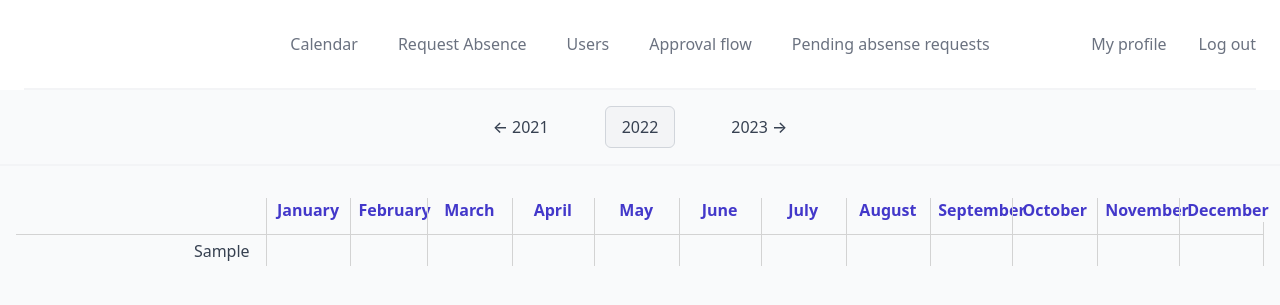
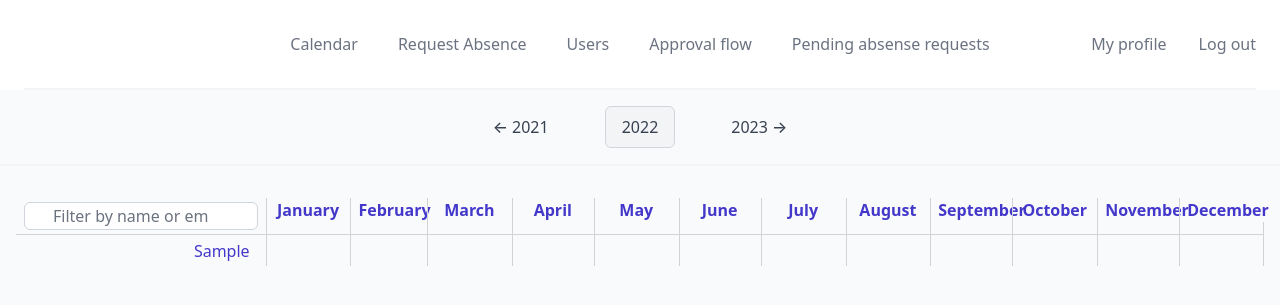
Before and after one commit to andreero/Absence_tracker, a Django app: page /calendar/ in a window 1280 px wide. Shown: the top 305 px of the page. Run offline with Django 4.2, Linux system fonts and the light colour scheme; a user stored in the database is signed in; tables that the repository leaves empty hold one stand-in row (values such as "Sample post").

Commit message:
Add calendar name filter

```diff
--- a/static/absences/css/calendarChart.css
+++ b/static/absences/css/calendarChart.css
@@ -1,3 +1,7 @@
+.hidden {
+    display:none;
+}
+
 .chart-wrapper {
   min-width: 1200px;
   overflow: hidden;
--- a/static/absences/css/style.css
+++ b/static/absences/css/style.css
@@ -749,6 +749,12 @@ select {
   width: 100%;
 }
 
+.w-min {
+  width: -webkit-min-content;
+  width: -moz-min-content;
+  width: min-content;
+}
+
 .w-auto {
   width: auto;
 }
--- a/static/absences/js/calendarChart.js
+++ b/static/absences/js/calendarChart.js
@@ -55,8 +55,6 @@ function createChart(e) {
             startShare = Math.floor((startDate.getTime() - new Date(urlYear, 0, 0).getTime()) / 86400000) - 1;
             endShare = Math.floor((endDate.getTime() - new Date(urlYear, 0, 0).getTime()) / 86400000);
         }
-        console.log(monthlyView, calendarLength, startShare, endShare, urlYear, urlMonth)
-        console.log(new Date(urlYear, urlMonth, 0))
 
 
         if (startShare < 0) {
@@ -70,10 +68,8 @@ function createChart(e) {
         } else if (endShare > calendarLength) {
             endShare = calendarLength;
         }
-        console.log(monthlyView, calendarLength, startShare, endShare, urlYear, urlMonth)
 
         let left = chartLeft + Math.floor(chartWidth*startShare/calendarLength);
-//        let width = Math.ceil(chartWidth*(endShare-startShare)/calendarLength);
         let width = chartLeft + Math.ceil(chartWidth*endShare/calendarLength) - left;
 
         // apply css
@@ -100,5 +96,39 @@ function createChart(e) {
   });
 }
 
+function addSearch(){
+    const searchName = document.getElementById("searchName");
+
+    if (searchName) {
+      searchName.addEventListener("input", event => {
+        if (event.target.value) {
+          // Normalize the search term.
+          const value = event.target.value.toLowerCase();
+          console.log(value);
+
+          // Hide all non matching elements.
+          document
+            .querySelectorAll(`#calendarRows li:not([data-user-name*="${value}" i][data-user-email*="${value}" i])`)
+            .forEach(item => {
+              item.classList.add("hidden");
+            });
+
+          // Show all matching elements.
+          document.querySelectorAll(`#calendarRows li[data-user-name*="${value}" i], #calendarRows li[data-user-email*="${value}" i]`)
+          .forEach(item => {
+            item.classList.remove("hidden");
+          });
+        } else {
+          // If there are no search terms, show all elements.
+          document.querySelectorAll(`#calendarRows li`).forEach(item => {
+            item.classList.remove("hidden");
+          });
+        }
+      });
+    }
+}
+
+
 window.addEventListener("load", createChart);
+window.addEventListener("load", addSearch);
 window.addEventListener("resize", createChart);
--- a/templates/absences/yearly_calendar.html
+++ b/templates/absences/yearly_calendar.html
@@ -11,9 +11,7 @@
     <a href="{% url 'absences:calendar_yearly' year=year|add:-1 %}" class="flex relative items-center px-4 py-2 text-base font-medium text-gray-700 hover:text-gray-900">
         ←  {{year|add:-1}}
     </a>
-
     <span class="flex relative items-center px-4 py-2 text-base font-medium text-gray-700 hover:text-gray-900 bg-gray-100 border border-gray-300 rounded-md">{{year}}</span>
-
     <a href="{% url 'absences:calendar_yearly' year=year|add:1 %}" class="flex relative items-center px-4 py-2 text-base font-medium text-gray-700 hover:text-gray-900">
         {{year|add:1}} →
     </a>
@@ -23,7 +21,11 @@
 
 <div class="mt-8 chart-wrapper px-4">
     <div class="flex chart-header w-full">
-        <div style="flex:2" class="flex h-8"></div>
+        <div style="flex:2" class="flex justify-end h-8">
+            <div class="mt-1 px-2 flex rounded-md">
+                <input id="searchName" type="text" class="focus:ring-indigo-500 focus:border-indigo-500 block w-full pl-7 pr-12 border-gray-300 rounded-md" placeholder="Filter by name or email">
+            </div>
+        </div>
         <div style="flex:8" class="flex h-8">
               <ul class="chart-columns w-full">
                   {% for month in months %}
@@ -34,12 +36,12 @@
     </div>
 
 
-  <ul class="chart-bars mt-1">
+  <ul class="chart-bars mt-1" id="calendarRows">
       {% for absence_user in users %}
-      <li>
-          <div class="h-8 w-full flex">
+      <li data-user-name="{{absence_user.description}}" data-user-email="{{absence_user.username}}">
+          <div class="h-8 w-full flex" >
               <div style="flex:2" class="flex items-center justify-end">
-                  <a href="{% url 'accounts:profile' pk=absence_user.username %}" class="whitespace-nowrap text-base font-medium text-gray-700 hover:text-gray-900 px-4">{{absence_user.description}}</a>
+                  <a href="{% url 'accounts:profile' pk=absence_user.username %}" class="whitespace-nowrap text-base font-medium text-indigo-700 hover:text-indigo-900 px-4">{{absence_user.description}}</a>
               </div>
               <div style="flex:8" class="flex">
                   {% for absence in absence_user.user_absences.all %}
--- a/templates/accounts/user_profile.html
+++ b/templates/accounts/user_profile.html
@@ -1,7 +1,7 @@
 {% extends 'absences/_base.html' %}
 
 {% block content %}
-<div class="items-center flex items-center justify-center py-6 mt-4">
+<div class="items-center flex justify-center py-6 mt-4">
   <div class="max-w-xl bg-white shadow overflow-hidden sm:rounded-lg">
     <div class="px-4 py-5 sm:px-6">
       <h3 class="text-lg leading-6 font-medium text-gray-900">{{profile.description}}</h3>
```
Also changed, not shown: templates/absences/monthly_calendar.html (+8 -6 lines), static/absences/css/style.min.css.
